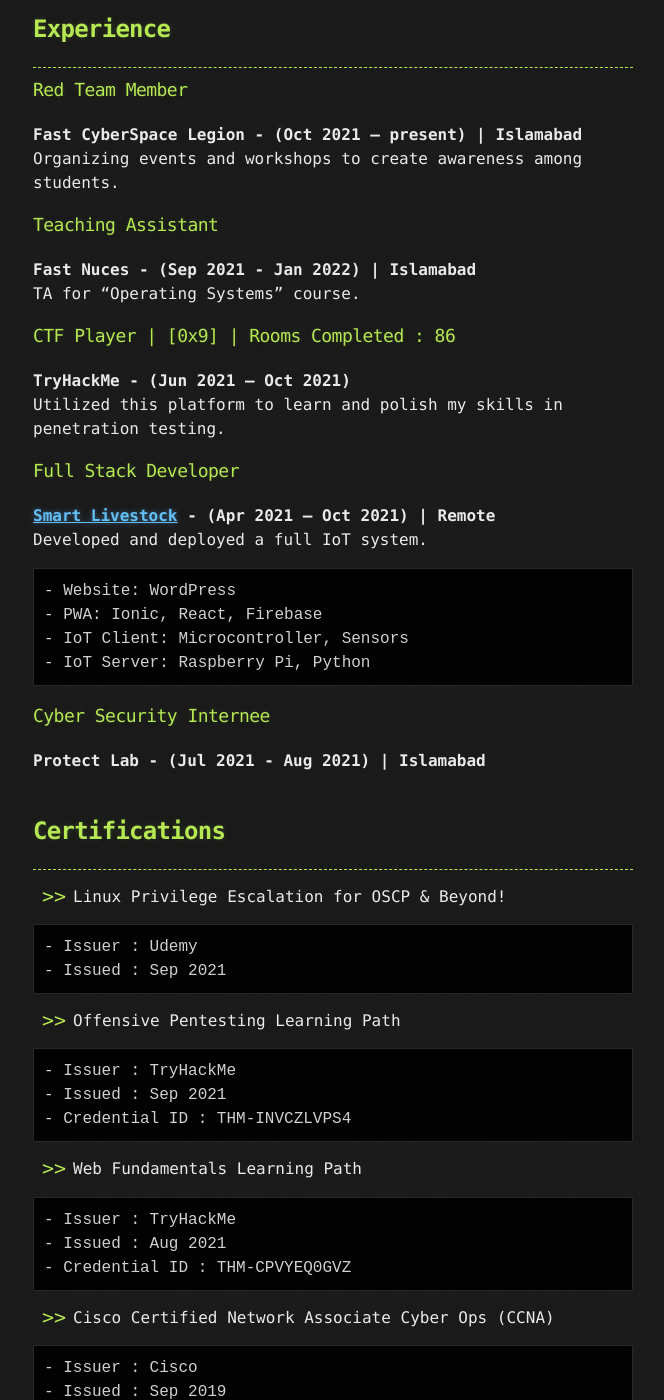
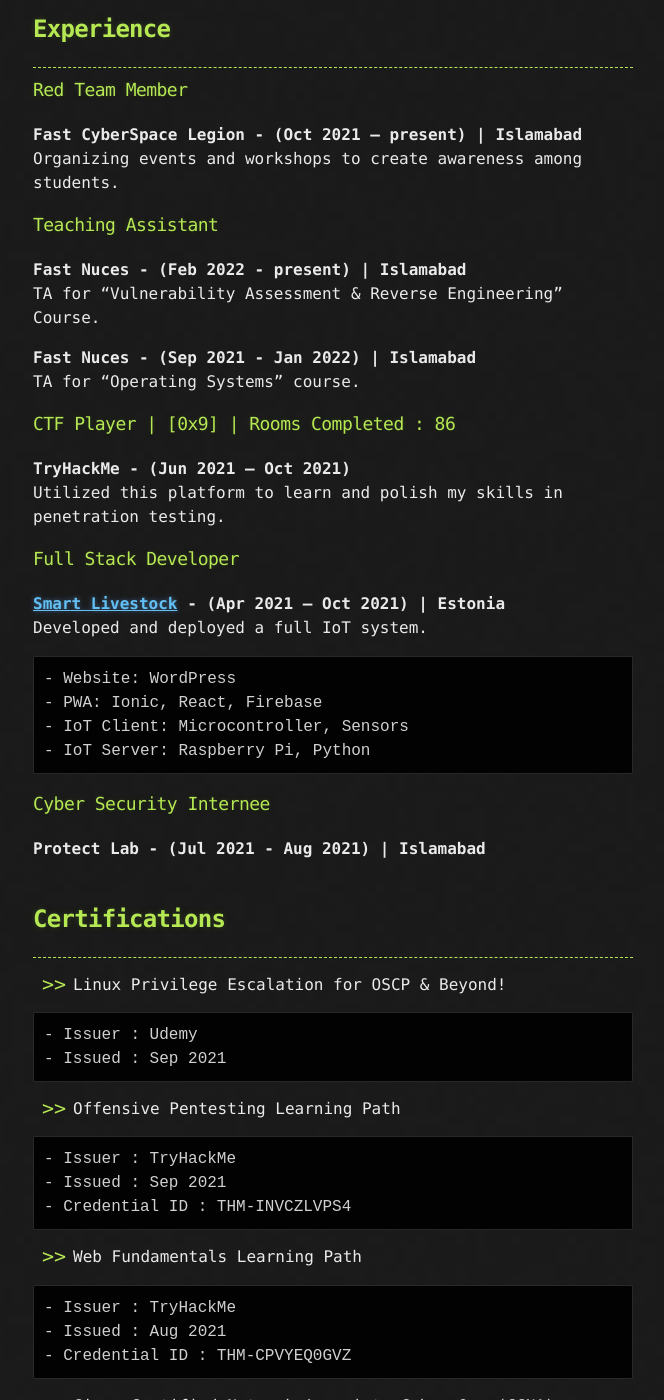
Before and after one commit to duksctf/duksctf.github.io, a Jekyll site: the page built from resume.md, in a window 1280 px wide and 1400 px high, scrolled down 4256 px. Shown: the whole window, without its empty margins (307-971 px from the left). Built offline with Jekyll 4.4.1, drawn with Linux system fonts in a browser that asks for light colours; our own code applies the rules of GitHub Pages for plain Markdown files; some of the changed text lies outside the part shown.

Commit message:
Updated Experience Section 1.0

````diff
--- a/resume.md
+++ b/resume.md
@@ -168,6 +168,9 @@
 Organizing events and workshops to create awareness among students.
 
 ### Teaching Assistant
+**Fast Nuces - (Feb 2022 - present) | Islamabad** <br>
+TA for "Vulnerability Assessment & Reverse Engineering" Course.<br>
+
 **Fast Nuces - (Sep 2021 - Jan 2022) | Islamabad** <br>
 TA for "Operating Systems" course.
 
@@ -176,7 +179,7 @@
 Utilized this platform to learn and polish my skills in penetration testing.
 
 ### Full Stack Developer
-**[Smart Livestock](https://www.smartlivestock.ee/) - (Apr 2021 – Oct 2021) | Remote** <br>
+**[Smart Livestock](https://www.smartlivestock.ee/) - (Apr 2021 – Oct 2021) | Estonia** <br>
 Developed and deployed a full IoT system.
 ```
 - Website: WordPress
````
Also changed, not shown: other parts of resume.md (+1 -1 lines).
